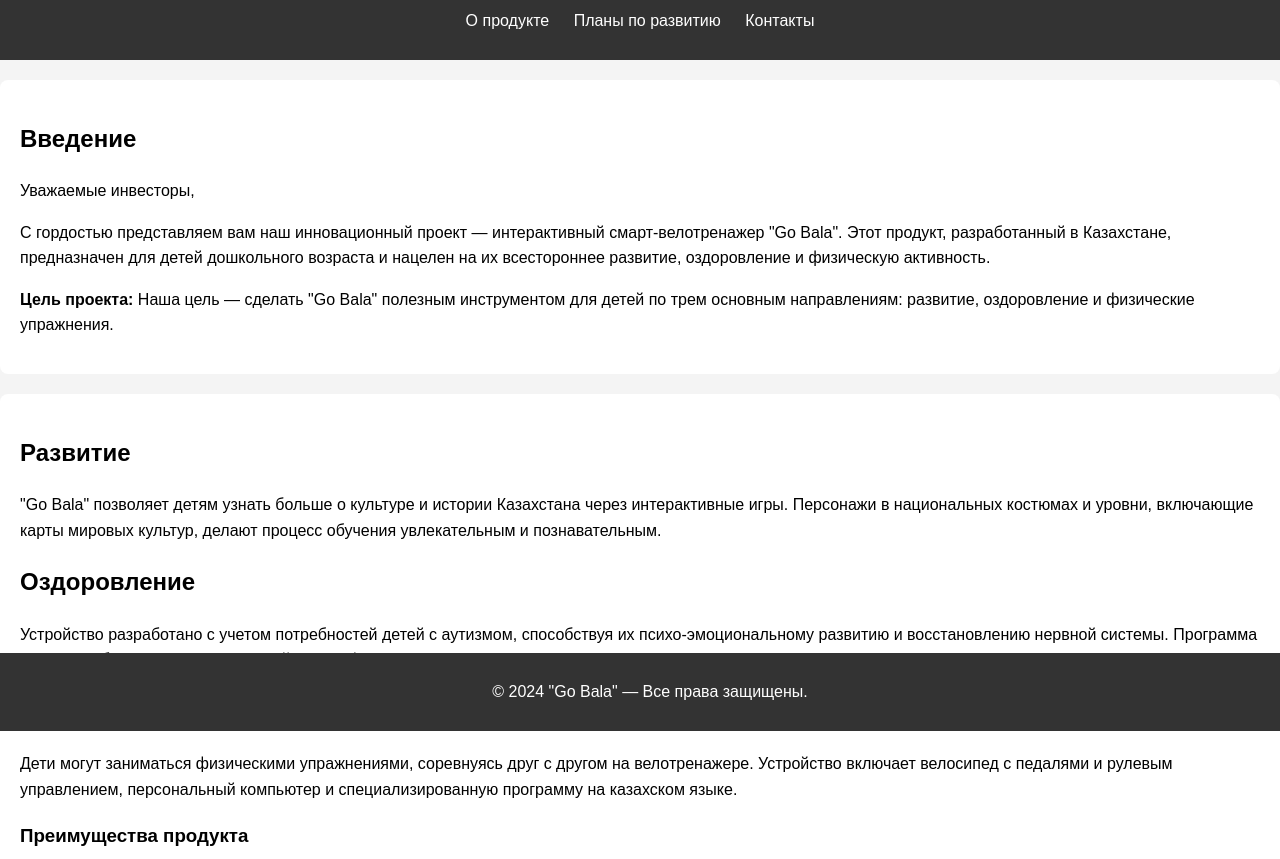
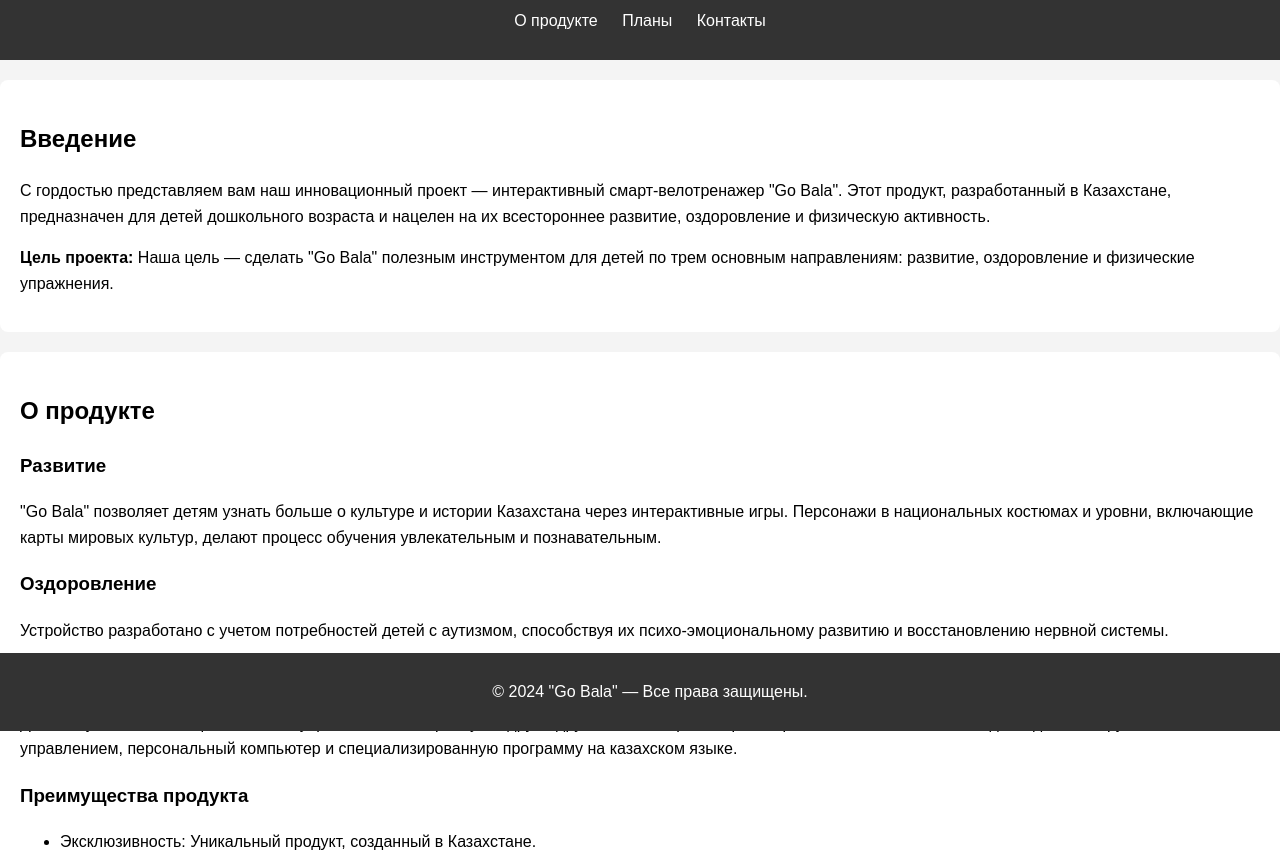
Before and after one commit to gobala2025/GoBalaISB, a plain HTML site: page index.html in a window 1280 px wide. Shown: the part 69-928 px from the top of the page. Drawn offline with Linux system fonts and the light colour scheme.

Commit message:
Update index.html

```diff
--- a/index.html
+++ b/index.html
@@ -8,31 +8,36 @@
 </head>
 <body>
     <header>
+        <div class="container">
             <h1>Интерактивный смарт-велотренажер "Go Bala"</h1>
             <nav>
                 <ul>
                     <li><a href="#about">О продукте</a></li>
-                <li><a href="#development">Планы по развитию</a></li>
+                    <li><a href="#development">Планы</a></li>
                     <li><a href="#contact">Контакты</a></li>
                 </ul>
             </nav>
+        </div>
     </header>
 
-    <section id="about">
+    <section id="about" class="content-section">
+        <div class="container">
             <h2>Введение</h2>
-        <p>Уважаемые инвесторы,</p>
             <p>С гордостью представляем вам наш инновационный проект — интерактивный смарт-велотренажер "Go Bala". Этот продукт, разработанный в Казахстане, предназначен для детей дошкольного возраста и нацелен на их всестороннее развитие, оздоровление и физическую активность.</p>
             <p><strong>Цель проекта:</strong> Наша цель — сделать "Go Bala" полезным инструментом для детей по трем основным направлениям: развитие, оздоровление и физические упражнения.</p>
+        </div>
     </section>
 
-    <section id="development">
-        <h2>Развитие</h2>
+    <section id="development" class="content-section">
+        <div class="container">
+            <h2>О продукте</h2>
+            <h3>Развитие</h3>
             <p>"Go Bala" позволяет детям узнать больше о культуре и истории Казахстана через интерактивные игры. Персонажи в национальных костюмах и уровни, включающие карты мировых культур, делают процесс обучения увлекательным и познавательным.</p>
 
-        <h2>Оздоровление</h2>
-        <p>Устройство разработано с учетом потребностей детей с аутизмом, способствуя их психо-эмоциональному развитию и восстановлению нервной системы. Программа помогает облегчить эмоциональный дискомфорт и улучшить умственную активность.</p>
+            <h3>Оздоровление</h3>
+            <p>Устройство разработано с учетом потребностей детей с аутизмом, способствуя их психо-эмоциональному развитию и восстановлению нервной системы.</p>
 
-        <h2>Физическое упражнение</h2>
+            <h3>Физическое упражнение</h3>
             <p>Дети могут заниматься физическими упражнениями, соревнуясь друг с другом на велотренажере. Устройство включает велосипед с педалями и рулевым управлением, персональный компьютер и специализированную программу на казахском языке.</p>
 
             <h3>Преимущества продукта</h3>
@@ -42,14 +47,18 @@
                 <li>Высокий спрос: Ожидается положительный отклик от образовательных учреждений и родителей.</li>
                 <li>Социальная значимость: Важный вклад в инклюзивное образование и оздоровление детей с особыми потребностями.</li>
             </ul>
+        </div>
     </section>
 
-    <section id="future-plans">
+    <section id="future-plans" class="content-section">
+        <div class="container">
             <h2>Планы по развитию</h2>
             <p>Наши планы включают расширение ассортимента продуктов, внедрение новых уровней и заданий, а также интеграцию с другими образовательными платформами для более комплексного подхода к обучению и развитию детей.</p>
+        </div>
     </section>
 
-    <section id="contact">
+    <section id="contact" class="content-section">
+        <div class="container">
             <h2>Контакты</h2>
             <p>Для дополнительной информации и сотрудничества, пожалуйста, свяжитесь с нами:</p>
             <ul>
@@ -61,10 +70,13 @@
                 <textarea id="message" name="message" rows="4" cols="50"></textarea>
                 <button type="submit">Отправить</button>
             </form>
+        </div>
     </section>
 
     <footer>
+        <div class="container">
             <p>&copy; 2024 "Go Bala" — Все права защищены.</p>
+        </div>
     </footer>
 </body>
 </html>
```
Lines whose indentation alone changed are shown as unchanged.
